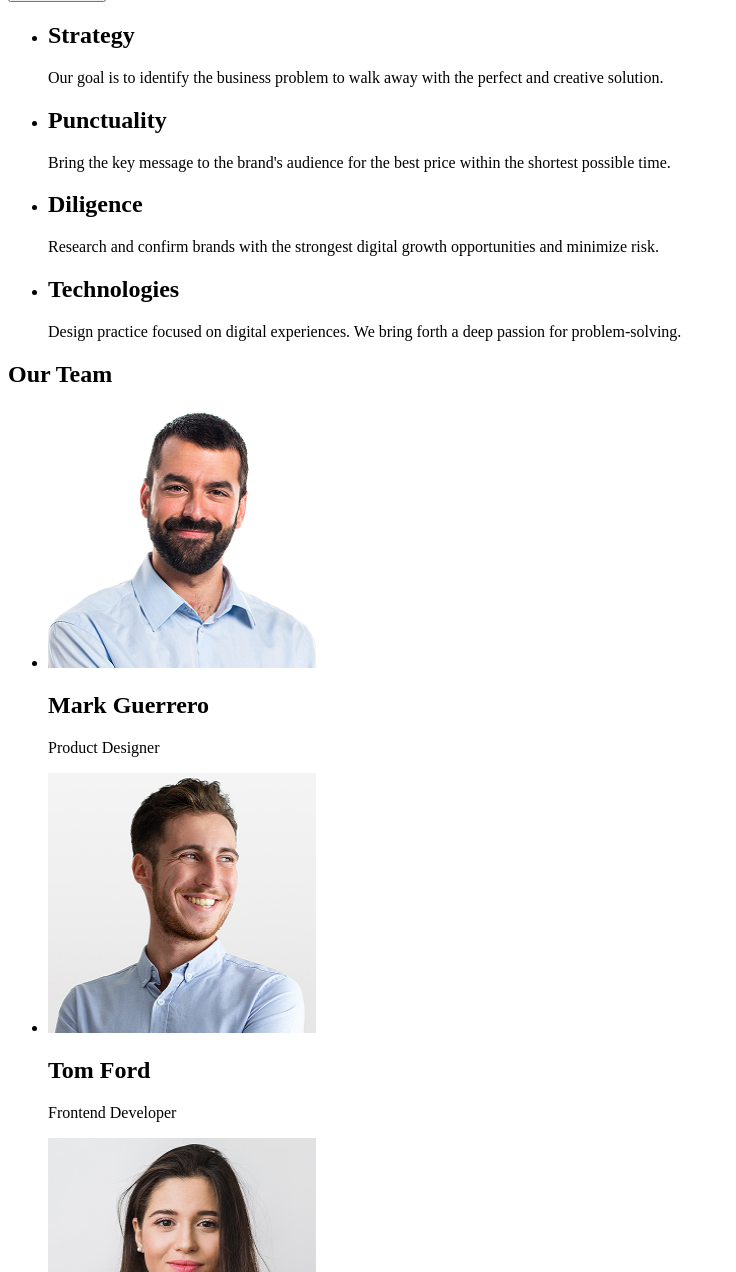
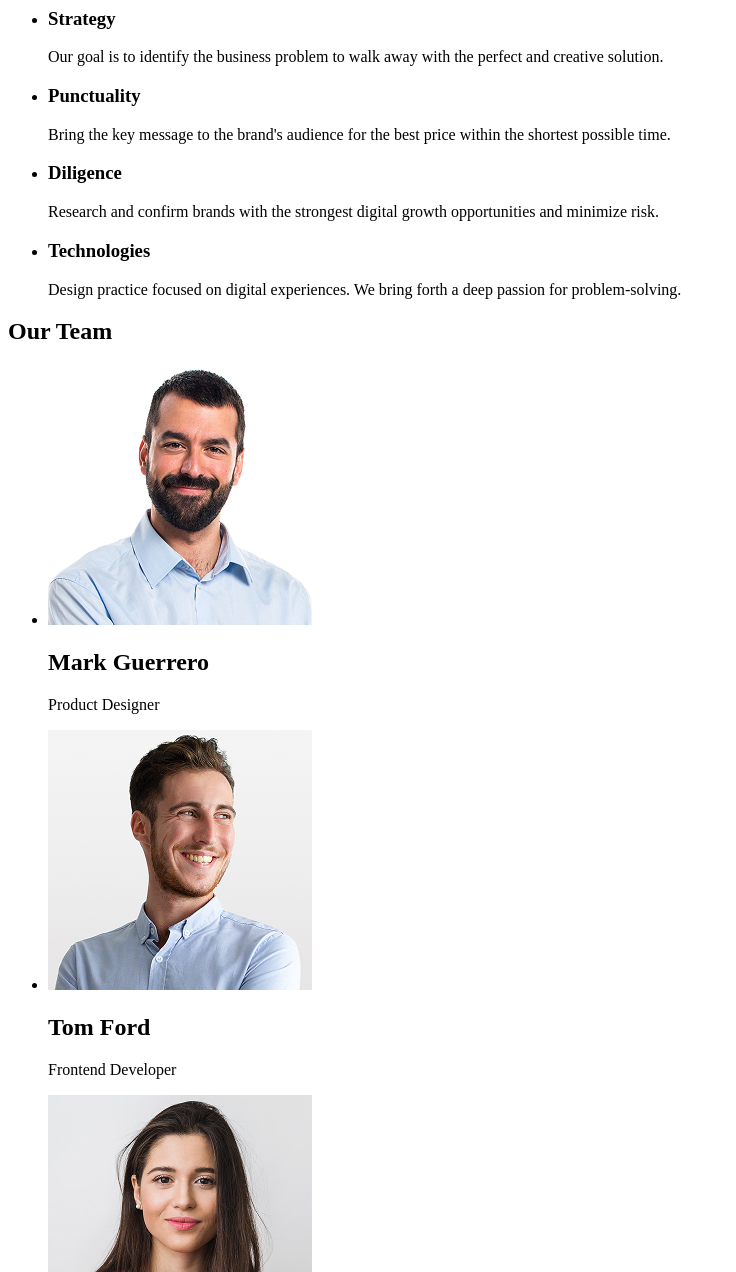
Before and after one commit to Dubovko-Olga/goit-markup-hw-01, a plain HTML site: page index.html in a window 1280 px wide. Shown: the part 247-1519 px from the top of the page, without its empty margins (0-736 px from the left). Drawn offline with Linux system fonts and the light colour scheme.

Commit message:
add index file

```diff
--- a/index.html
+++ b/index.html
@@ -8,7 +8,7 @@
   <body>
     <header>
       <nav>
-        <a href="#">WebStudio</a>
+        <a href="./index.html">WebStudio</a>
         <ul>
           <li><a href="#" target="_blank">Studio</a></li>
           <li><a href="#" target="_blank">Portfolio</a></li>
@@ -20,39 +20,40 @@
           <li>
             <a href="mailto:info@devstudio.com">info@devstudio.com</a>
           </li>
-          <li><a href="tel:+11(000)111-11-11">+11 (000) 111-11-11</a></li>
+          <li><a href="tel:+11 (000) 111-11-11">+11 (000) 111-11-11</a></li>
         </ul>
       </address>
     </header>
     <main>
+      <section>
         <h1>Effective Solutions Your Business</h1>
         <button type="button">Order Service</button>
-
+      </section>
       <section>
         <ul>
           <li>
-            <h2>Strategy</h2>
+            <h3>Strategy</h3>
             <p>
               Our goal is to identify the business problem to walk away with the
               perfect and creative solution.
             </p>
           </li>
           <li>
-            <h2>Punctuality</h2>
+            <h3>Punctuality</h3>
             <p>
               Bring the key message to the brand's audience for the best price
               within the shortest possible time.
             </p>
           </li>
           <li>
-            <h2>Diligence</h2>
+            <h3>Diligence</h3>
             <p>
               Research and confirm brands with the strongest digital growth
               opportunities and minimize risk.
             </p>
           </li>
           <li>
-            <h2>Technologies</h2>
+            <h3>Technologies</h3>
             <p>
               Design practice focused on digital experiences. We bring forth a
               deep passion for problem-solving.
@@ -67,44 +68,41 @@
             <img
               src="images/img-Mark.jpg"
               alt="Mark"
-              width="268"
+              width="264"
               height="260"
             />
-            <div>
             <h2>Mark Guerrero</h2>
             <p>Product Designer</p>
-            </div>
           </li>
           <li>
-            <img src="images/img-Tom.jpg" alt="Tom" width="268" height="260" />
-            <div>
+            <img
+            src="images/img-Tom.jpg"
+            alt="Tom"
+            width="264"
+            height="260"
+            />
             <h2>Tom Ford</h2>
             <p>Frontend Developer</p>
-            </div>
           </li>
           <li>
             <img
               src="images/img-Camila.jpg"
               alt="Camila"
-              width="268"
+              width="264"
               height="260"
             />
-            <div>
             <h2>Camila Garcia</h2>
             <p>Marketing</p>
-            </div>
           </li>
           <li>
             <img
               src="images/img-Daniel.jpg"
               alt="Daniel"
-              width="268"
+              width="264"
               height="260"
             />
-            <div>
             <h2>Daniel Wilson</h2>
             <p>UI Designer</p>
-            </div>
           </li>
         </ul>
       </section>
```
Lines whose indentation alone changed are shown as unchanged.
